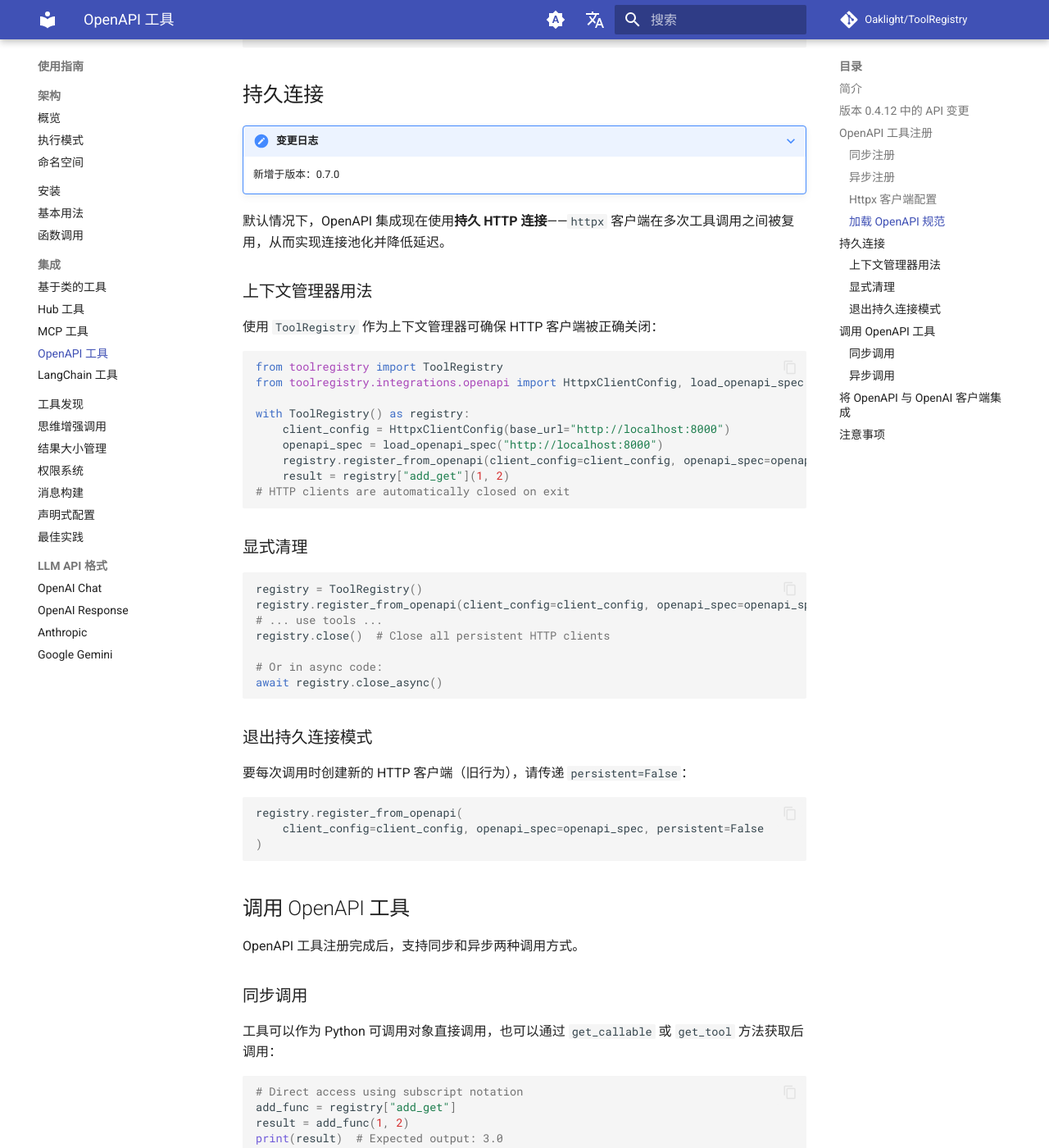
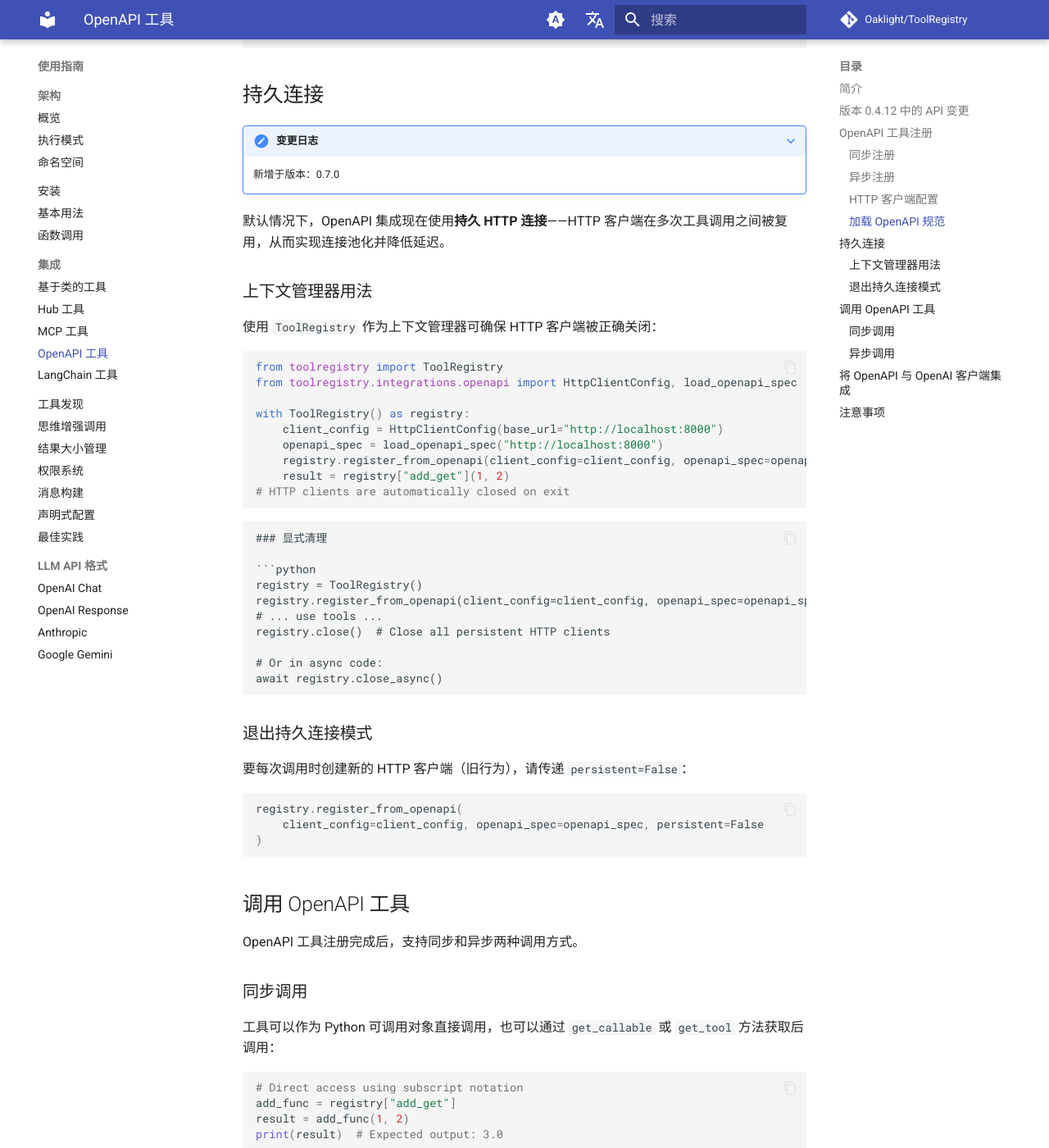
Before and after one commit to Oaklight/ToolRegistry, an MkDocs documentation site: the page built from docs/usage/integrations/openapi.md, in a window 1280 px wide and 1400 px high, scrolled down 3123 px. Shown: the whole window at 82% size. Built offline with MkDocs 1.6.1 and Material for MkDocs 9.7.7, drawn with Linux system fonts in a browser that asks for light colours; comment, search, counter and statistics services are not loaded; some of the changed text lies outside the part shown.

Commit message:
docs: update for HttpClientConfig rename and httpx removal

````diff
--- a/docs/usage/integrations/openapi.md
+++ b/docs/usage/integrations/openapi.md
@@ -12,7 +12,7 @@
 
 `register_from_openapi` 方法现在接受两个参数：
 
-- `client_config`：一个 `toolregistry.integrations.openapi.HttpxClientConfig` 对象，用于配置与 API 交互的 HTTP 客户端。你可以配置请求头、授权方式、超时时间和其他设置，比之前的版本提供了更大的灵活性。
+- `client_config`：一个 `toolregistry.integrations.openapi.HttpClientConfig` 对象，用于配置与 API 交互的 HTTP 客户端。你可以配置请求头、授权方式、超时时间和其他设置，比之前的版本提供了更大的灵活性。
 - `openapi_spec`：OpenAPI 规范，类型为 `Dict[str, Any]`，通过 `load_openapi_spec` 或 `load_openapi_spec_async` 等函数加载。这些函数接受 OpenAPI 规范的文件路径、URL 或基础 API 的 URL，并返回解析后的 OpenAPI 规范字典。
 
 你现在必须显式传递 `client_config` 和 `openapi_spec` 这两个参数。
@@ -25,12 +25,12 @@
 
 ```python
 import os
-from toolregistry.integrations.openapi import HttpxClientConfig, load_openapi_spec
+from toolregistry.integrations.openapi import HttpClientConfig, load_openapi_spec
 from toolregistry import ToolRegistry
 
 PORT = os.getenv("PORT", 8000)  # Default port is 8000; can be overridden by an environment variable
 registry = ToolRegistry()
-client_config = HttpxClientConfig(base_url=f"http://localhost:{PORT}")
+client_config = HttpClientConfig(base_url=f"http://localhost:{PORT}")
 openapi_spec = load_openapi_spec("http://localhost:{PORT}")  # Auto-discovery of OpenAPI spec
 
 # Synchronously register OpenAPI tools
@@ -74,12 +74,12 @@ print(registry)  # Output: A ToolRegistry object with the registered OpenAPI too
 ```python
 import asyncio
 import os
-from toolregistry.integrations.openapi import HttpxClientConfig, load_openapi_spec_async
+from toolregistry.integrations.openapi import HttpClientConfig, load_openapi_spec_async
 from toolregistry import ToolRegistry
 
 PORT = os.getenv("PORT", 8000)
 registry = ToolRegistry()
-client_config = HttpxClientConfig(base_url=f"http://localhost:{PORT}")
+client_config = HttpClientConfig(base_url=f"http://localhost:{PORT}")
 
 async def async_register():
     openapi_spec = await load_openapi_spec_async("http://localhost:{PORT}")  # Auto-discovery of OpenAPI spec
@@ -89,28 +89,28 @@ async def async_register():
 asyncio.run(async_register())
 ```
 
-### Httpx 客户端配置
+### HTTP 客户端配置
 
-在某些情况下，OpenAPI 服务可能需要特定的配置，例如自定义请求头、超时时间或 SSL 证书。你可以通过 `HttpxClientConfig` 类来调整这些设置。以下是在请求头中使用 Bearer Token 授权的示例。
+在某些情况下，OpenAPI 服务可能需要特定的配置，例如自定义请求头、超时时间或 SSL 证书。你可以通过 `HttpClientConfig` 类来调整这些设置。以下是在请求头中使用 Bearer Token 授权的示例。
 
 ```python
-from toolregistry.integrations.openapi import HttpxClientConfig
+from toolregistry.integrations.openapi import HttpClientConfig
 
 OPENAPI_SERVER_URL = os.getenv("OPENAPI_SERVER_URL", "http://localhost:8000")
 OPENAPI_BEARER_TOKENS = os.getenv("OPENAPI_BEARER_TOKENS", "your-api-token")
 
-client_config = HttpxClientConfig(
+client_config = HttpClientConfig(
     base_url=OPENAPI_SERVER_URL,
     headers={"Authorization": f"Bearer {OPENAPI_BEARER_TOKENS}"}, # this sets the Bearer token
 )
 ```
 
-如果不需要特殊配置，只需使用 `base_url` 创建 HttpxClientConfig 即可：
+如果不需要特殊配置，只需使用 `base_url` 创建 HttpClientConfig 即可：
 
 ```python
-from toolregistry.integrations.openapi import HttpxClientConfig
+from toolregistry.integrations.openapi import HttpClientConfig
 
-client_config = HttpxClientConfig(
+client_config = HttpClientConfig(
     base_url=OPENAPI_SERVER_URL,
 )
 ```
@@ -135,7 +135,7 @@ openapi_spec = load_openapi_spec("http://localhost:8000/openapi.json") # load fr
 ???+ note "变更日志"
     新增于版本：0.7.0
 
-默认情况下，OpenAPI 集成现在使用**持久 HTTP 连接**——`httpx` 客户端在多次工具调用之间被复用，从而实现连接池化并降低延迟。
+默认情况下，OpenAPI 集成现在使用**持久 HTTP 连接**——HTTP 客户端在多次工具调用之间被复用，从而实现连接池化并降低延迟。
 
 ### 上下文管理器用法
 
@@ -143,14 +143,15 @@ openapi_spec = load_openapi_spec("http://localhost:8000/openapi.json") # load fr
 
 ```python
 from toolregistry import ToolRegistry
-from toolregistry.integrations.openapi import HttpxClientConfig, load_openapi_spec
+from toolregistry.integrations.openapi import HttpClientConfig, load_openapi_spec
 
 with ToolRegistry() as registry:
-    client_config = HttpxClientConfig(base_url="http://localhost:8000")
+    client_config = HttpClientConfig(base_url="http://localhost:8000")
     openapi_spec = load_openapi_spec("http://localhost:8000")
     registry.register_from_openapi(client_config=client_config, openapi_spec=openapi_spec)
     result = registry["add_get"](1, 2)
 # HTTP clients are automatically closed on exit
+```
 ```
 
 ### 显式清理
@@ -230,7 +231,7 @@ asyncio.run(call_async_add_tool())
 
 ```python
 from dotenv import load_dotenv
-from toolregistry.integrations.openapi import HttpxClientConfig, load_openapi_spec
+from toolregistry.integrations.openapi import HttpClientConfig, load_openapi_spec
 from toolregistry import ToolRegistry
 from openai import OpenAI
 import os
@@ -240,7 +241,7 @@ load_dotenv()
 PORT = os.getenv("PORT", 8000)  # default port 8000, change via environment variable
 
 registry = ToolRegistry()
-client_config = HttpxClientConfig(base_url=f"http://localhost:{PORT}")
+client_config = HttpClientConfig(base_url=f"http://localhost:{PORT}")
 openapi_spec = load_openapi_spec(f"http://localhost:{PORT}")
 registry.register_from_openapi(client_config=client_config, openapi_spec=openapi_spec)
 
````
Also changed, not shown: docs/api/integrations/openapi.md (+1 -1 lines), docs/api/wrappers/openapi.md (+12 -13 lines), docs/changelog.md (+6 -0 lines), docs/examples/openapi_calculator.md (+7 -7 lines), docs/migration.md (+34 -0 lines).
